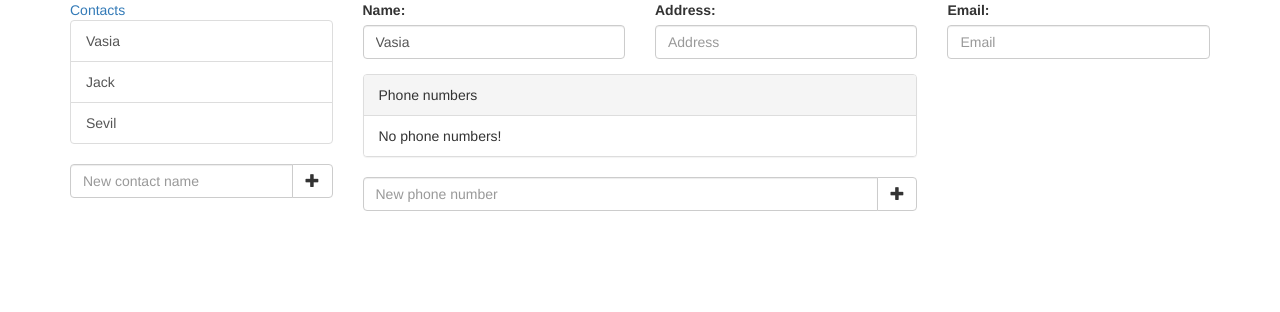
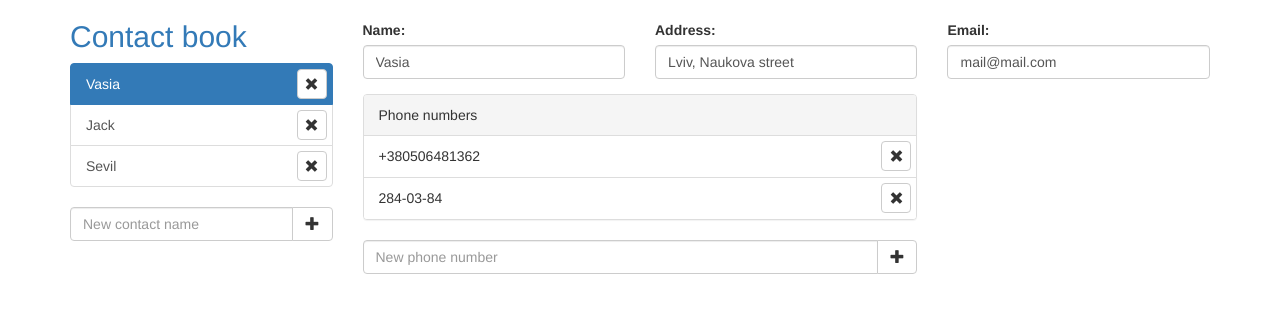
Before and after one commit to DanyloKiral/ContactBookNg, an Angular app: page /contact/1 in a window 1280 px wide. Shown: the top 312 px of the page. Built offline with nearby package versions, Linux system fonts and the light colour scheme.

Commit message:
Added remove action, fixed styling

```diff
--- a/src/app/app.component.css
+++ b/src/app/app.component.css
@@ -0,0 +1,20 @@
+.page-content {
+    padding-top: 20px;
+}
+
+.contacts-scroll-box {
+    max-height: calc(100vh - 100px);
+    overflow-x: hidden;
+    overflow-y: scroll;
+}
+
+.site-header {
+    max-height: 100px;
+    overflow: hidden;
+}
+
+.page-content {
+    max-height: 100vh;
+    overflow-x: hidden;
+    overflow-y: scroll;
+}
--- a/src/app/app.component.html
+++ b/src/app/app.component.html
@@ -2,12 +2,16 @@
     <div class="row">
         <div class="col-sm-3">
             <div class="contacts-list-container">
-                <a href="#" [routerLink]="['/']">Contacts</a>
-                <app-contacts-list></app-contacts-list>
+                <div class="site-header">
+                    <a href="#" [routerLink]="['/']"><h2 class="site-header-text">Contact book</h2></a>
+                </div>
+                <div class="contacts-scroll-box">
+                    <app-contacts-list></app-contacts-list>
+                </div>
             </div>
         </div>
         <div class="col-sm-9">
-            <div>
+            <div class="page-content">
                 <router-outlet></router-outlet>
             </div>
         </div>
--- a/src/app/contact-details/contact-details.component.html
+++ b/src/app/contact-details/contact-details.component.html
@@ -28,9 +28,13 @@
             <div class="panel-heading">Phone numbers</div>
                 <ul class="list-group">
                     <li class="list-group-item"
-                      *ngFor="let numb of contact.numbers">
+                      *ngFor="let numb of contact.numbers; let index = index;">
                       {{numb}}
-                      <button class="btn btn-default pull-right"><span class="glyphicon glyphicon-remove" aria-hidden="true"></span></button>
+                      <button class="btn btn-default pull-right remove-button remove-contact-number-button"
+                        (click)="removeNumber(index)">
+                        <span class="glyphicon glyphicon-remove remove-contact-number-button-icon" aria-hidden="true">
+                        </span>
+                      </button>
                     </li>
                     <li class="list-group-item" *ngIf="contact.numbers.length === 0">
                         No phone numbers!
@@ -40,8 +44,10 @@
           <div class="input-group">
               <input #newNumberInput type="number" class="form-control" placeholder="New phone number">
               <span class="input-group-btn">
-                <button class="btn btn-default" type="button"
-                  (click)="addNewNumber(newNumberInput.value); newNumberInput.value = '';"><span class="glyphicon glyphicon-plus" aria-hidden="true"></span></button>
+                <button class="btn btn-default add-contact-number-button" type="button"
+                  (click)="addNewNumber(newNumberInput.value); newNumberInput.value = '';">
+                  <span class="glyphicon glyphicon-plus add-contact-number-button-icon" aria-hidden="true"></span>
+                </button>
               </span>
             </div>
         </div>
--- a/src/app/contact-details/contact-details.component.ts
+++ b/src/app/contact-details/contact-details.component.ts
@@ -30,7 +30,8 @@ export class ContactDetailsComponent implements OnInit, OnDestroy {
    });
   }
 
-  nameChanged() {
+  removeNumber(index) {
+    this.contact.numbers.splice(index, 1);
   }
 
   addNewNumber(newNumber) {
--- a/src/app/contacts-list/contacts-list.component.html
+++ b/src/app/contacts-list/contacts-list.component.html
@@ -1,9 +1,14 @@
 <div class="list-group contacts-list">
   <a href="#" class="list-group-item contacts-list-item"
     *ngFor="let contact of contacts"
-    (click)="onSelect(contact)"
-    [routerLink]="['/contact', contact.id]" >
+    [routerLink]="['/contact', contact.id]"
+    [routerLinkActive]="'active'" >
     {{contact.name}}
+    <a class="btn btn-default pull-right remove-button remove-contact-button"
+      (click)="removeContact(contact.id)">
+      <span class="glyphicon glyphicon-remove remove-contact-button-icon" aria-hidden="true">
+      </span>
+    </a>
   </a>
 </div>
 <div class="input-group">
@@ -14,4 +19,4 @@
         <span class="glyphicon glyphicon-plus" aria-hidden="true"></span>
       </button>
     </span>
-  </div>
+</div>
--- a/src/app/contacts-list/contacts-list.component.ts
+++ b/src/app/contacts-list/contacts-list.component.ts
@@ -21,9 +21,6 @@ export class ContactsListComponent implements OnInit {
     this.contacts = this._contactsService.getContacts();
   }
 
-  onSelect(contact: ContactListItem) {
-  }
-
   addNewContact(name) {
     const newContact = new Contact();
     newContact.name = name;
@@ -31,4 +28,15 @@ export class ContactsListComponent implements OnInit {
     this.contacts = this._contactsService.getContacts();
     this.router.navigateByUrl('/contact/' + newId);
   }
+
+  removeContact(id) {
+    const itemToRemoveIndex = this.contacts.findIndex((contact) => contact.id === id);
+    if (itemToRemoveIndex > -1) {
+      this.contacts.splice(itemToRemoveIndex, 1);
+      if (this.router.isActive('/contact/' + id, true)) {
+        this.router.navigateByUrl('/');
+      }
+      return false;
+    }
+  }
 }
--- a/src/app/home/home.component.css
+++ b/src/app/home/home.component.css
@@ -0,0 +1,3 @@
+.welcome-title {
+    text-align: center;
+}
--- a/src/app/home/home.component.html
+++ b/src/app/home/home.component.html
@@ -1,3 +1,3 @@
-<div>
+<h2 class="welcome-title">
   Welcome to contact book!
-</div>
+</h2>
--- a/src/app/services/contacts.service.ts
+++ b/src/app/services/contacts.service.ts
@@ -7,9 +7,9 @@ export class ContactsService {
     contacts: Contact[];
     constructor() {
         this.contacts = [
-            { id: 1, name: 'Vasia', numbers: [], email: '', address: '' },
-            { id: 2, name: 'Jack', numbers: [], email: '', address: '' },
-            { id: 3, name: 'Sevil', numbers: [], email: '', address: '' }
+            { id: 1, name: 'Vasia', numbers: ['+380506481362', '284-03-84'], email: 'mail@mail.com', address: 'Lviv, Naukova street' },
+            { id: 2, name: 'Jack', numbers: [], email: 'mail4@mail.ua', address: '' },
+            { id: 3, name: 'Sevil', numbers: ['+79067356145'], email: '', address: 'Lviv, Ukraine' }
           ];
      }
 
--- a/src/styles.css
+++ b/src/styles.css
@@ -1 +1,16 @@
-/* You can add global styles to this file, and also import other style files */
+.remove-button {
+    position: relative;
+    bottom: 5px;
+    height: 30px;
+    width: 30px;
+    left: 10px;
+    padding: 6px 5px;
+}
+
+.remove-button span.glyphicon {
+    top: 0;
+}
+
+.list-group-item {
+    min-height: 42px;
+}
```
